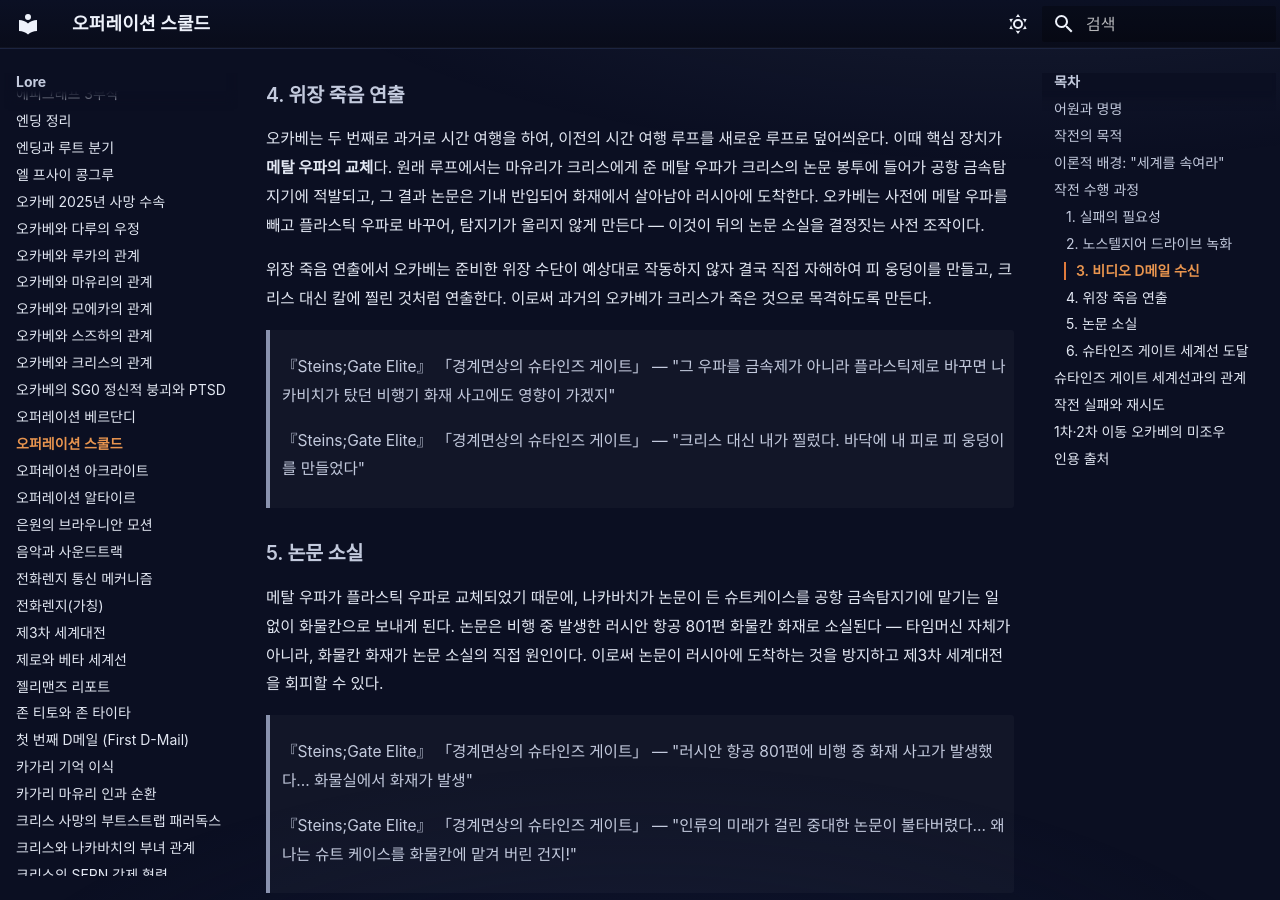
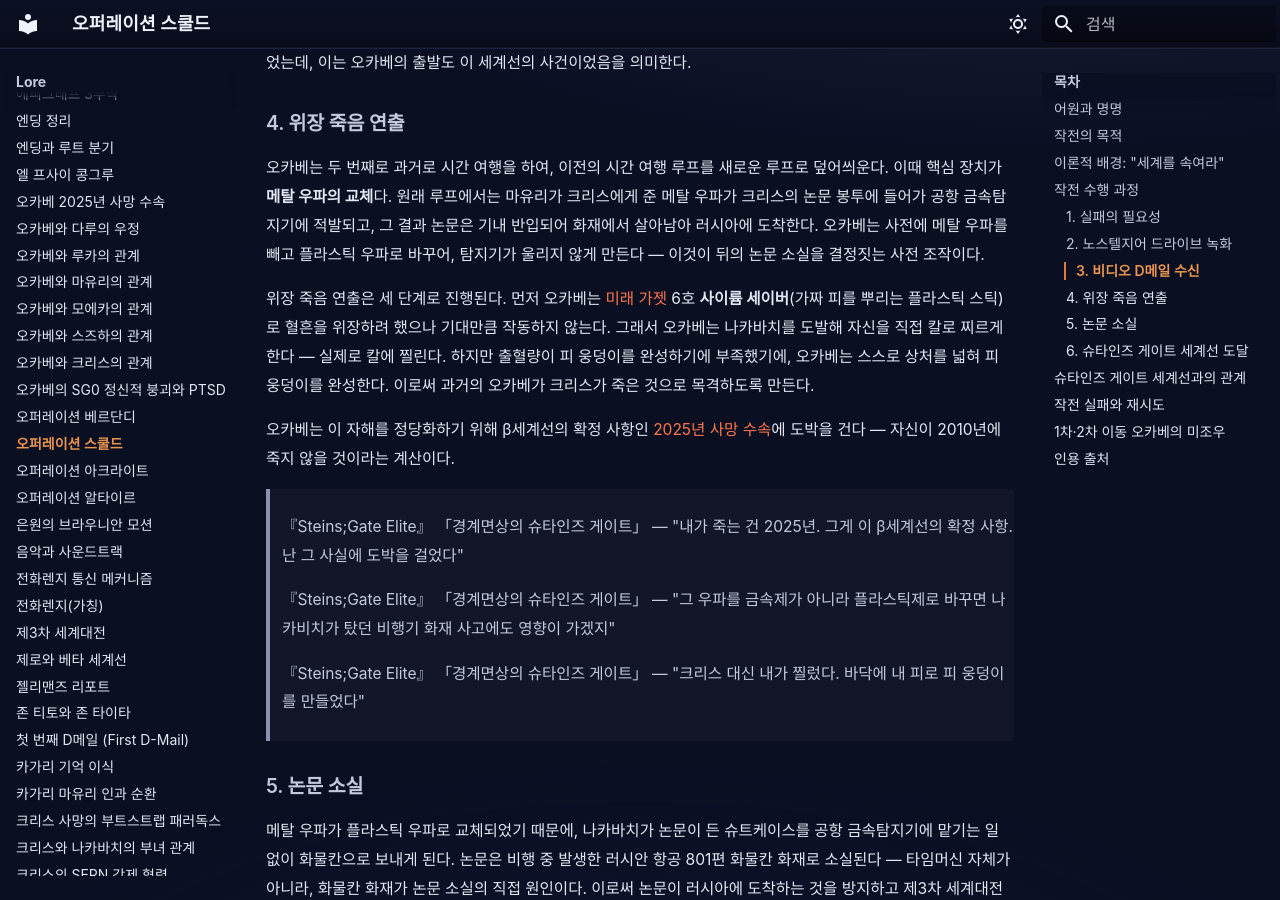
Before and after one commit to sgwiki/sgwiki.github.io, an MkDocs documentation site: the page built from wiki/lore/오퍼레이션-스쿨드.md, in a window 1280 px wide and 900 px high, scrolled down 2838 px. Built offline with MkDocs 1.6.1 and Material for MkDocs 9.7.7, drawn with Linux system fonts in a browser that asks for light colours; some web fonts are replaced; some of the changed text lies outside the part shown.

Commit message:
fix(wiki): 오퍼레이션-스쿨드 — P10 87811e60 패치 적용

```diff
--- a/wiki/lore/오퍼레이션-스쿨드.md
+++ b/wiki/lore/오퍼레이션-스쿨드.md
@@ -38,7 +38,7 @@ description: "오퍼레이션 스쿨드(Operation Skuld)는 슈타인즈 게이
 
 첫째, 마키세 크리스의 생명을 구하는 것이다. 베타 세계선에서 나카바치 세이지의 발표회에서 크리스가 살해당하는 결과가 강하게 수속되는 경향이 있었다(스즈하는 가능성을 약 50%로 추정했다). 이 수속을 회피하고 그녀를 살리는 것이 첫 번째 목표다.
 
-둘째, 나카바치 박사가 러시아로 가져가는 나카바치 논문을 소실하는 것이다. 이 논문이 러시아에 도착하면 제3차 세계대전이 발생하며, 이를 방지해야 디스토피아를 피할 수 있다.
+둘째, 나카바치 박사가 러시아로 가져가는 [나카바치 논문](나카바치-논문.md)을 소실하는 것이다. 사실 이 논문은 마키세 크리스가 아버지 마키세 쇼이치(=나카바치)에게 보여주려 정리한 것이며, 나카바치가 이를 가로채 자기 이름으로 발표하려 한 것이다. 이 논문이 러시아에 도착하면 [제3차 세계대전](제3차-세계대전.md)이 발생하며, 이를 방지해야 디스토피아를 피할 수 있다.
 
 이 두 가지 목표가 동시에 달성될 때만 슈타인즈 게이트 세계선(1.048596%)에 도달할 수 있다.
 
@@ -70,7 +70,11 @@ description: "오퍼레이션 스쿨드(Operation Skuld)는 슈타인즈 게이
 
 오카베는 두 번째로 과거로 시간 여행을 하여, 이전의 시간 여행 루프를 새로운 루프로 덮어씌운다. 이때 핵심 장치가 **메탈 우파의 교체**다. 원래 루프에서는 마유리가 크리스에게 준 메탈 우파가 크리스의 논문 봉투에 들어가 공항 금속탐지기에 적발되고, 그 결과 논문은 기내 반입되어 화재에서 살아남아 러시아에 도착한다. 오카베는 사전에 메탈 우파를 빼고 플라스틱 우파로 바꾸어, 탐지기가 울리지 않게 만든다 — 이것이 뒤의 논문 소실을 결정짓는 사전 조작이다.
 
-위장 죽음 연출에서 오카베는 준비한 위장 수단이 예상대로 작동하지 않자 결국 직접 자해하여 피 웅덩이를 만들고, 크리스 대신 칼에 찔린 것처럼 연출한다. 이로써 과거의 오카베가 크리스가 죽은 것으로 목격하도록 만든다.
+위장 죽음 연출은 세 단계로 진행된다. 먼저 오카베는 [미래 가젯](미래-가젯-목록.md) 6호 **사이륨 세이버**(가짜 피를 뿌리는 플라스틱 스틱)로 혈흔을 위장하려 했으나 기대만큼 작동하지 않는다. 그래서 오카베는 나카바치를 도발해 자신을 직접 칼로 찌르게 한다 — 실제로 칼에 찔린다. 하지만 출혈량이 피 웅덩이를 완성하기에 부족했기에, 오카베는 스스로 상처를 넓혀 피 웅덩이를 완성한다. 이로써 과거의 오카베가 크리스가 죽은 것으로 목격하도록 만든다.
+
+오카베는 이 자해를 정당화하기 위해 β세계선의 확정 사항인 [2025년 사망 수속](오카베-2025년-사망-수속.md)에 도박을 건다 — 자신이 2010년에 죽지 않을 것이라는 계산이다.
+
+> 『Steins;Gate Elite』 「경계면상의 슈타인즈 게이트」 — "내가 죽는 건 2025년. 그게 이 β세계선의 확정 사항. 난 그 사실에 도박을 걸었다"
 
 > 『Steins;Gate Elite』 「경계면상의 슈타인즈 게이트」 — "그 우파를 금속제가 아니라 플라스틱제로 바꾸면 나카비치가 탔던 비행기 화재 사고에도 영향이 가겠지"
 >
```
